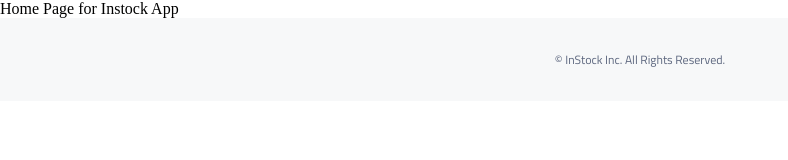
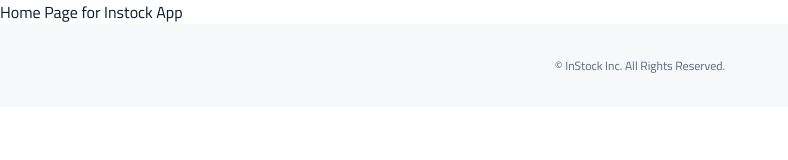
Before and after one commit to Konirad/instock-frontend, a React (Create React App) app: page / in a window 1280 px wide. Shown: the top 160 px of the page, without its empty margins (0-788 px from the left). Built offline with nearby package versions, Linux system fonts and the light colour scheme.

Commit message:
Added global partial file. Renamed partials with proper leading __.

```diff
--- a/src/components/Footer/Footer.scss
+++ b/src/components/Footer/Footer.scss
@@ -1,6 +1,6 @@
-@import "../../styles/partials/fonts.scss";
-@import "../../styles/partials/variables.scss";
-@import "../../styles/partials/mixins.scss";
+@use "../../styles/partials/variables" as *;
+@use "../../styles/partials/mixins" as *;
+@use "../../styles/partials/global" as *;
 
 body {
   margin: unset;
@@ -11,7 +11,6 @@ body {
   justify-content: center;
   align-items: center;
 
-  font-family: Titillium Web;
   font-size: 0.6875rem;
   padding: 2rem;
 
--- /dev/null
+++ b/src/styles/partials/_global.scss
@@ -0,0 +1,14 @@
+@use "./variables" as *;
+@use "./mixins" as *;
+@use "./fonts" as *;
+
+* {
+	box-sizing: border-box;
+}
+
+body {
+	font-family: "Titillium Web";
+	color: $primary-text-black;
+	margin: 0;
+	padding: 0;
+}
--- a/src/styles/partials/mixins.scss
+++ b/src/styles/partials/_mixins.scss
@@ -1,4 +1,4 @@
-@import './variables.scss';
+@use './variables.scss' as *;
 
 @mixin tabletStyle {
   @media screen and (min-width: $tablet-breakpoint) {
```
Also changed, not shown: src/styles/partials/_fonts.scss (renamed from src/styles/partials/fonts.scss), src/styles/partials/_variables.scss (renamed from src/styles/partials/variables.scss).
